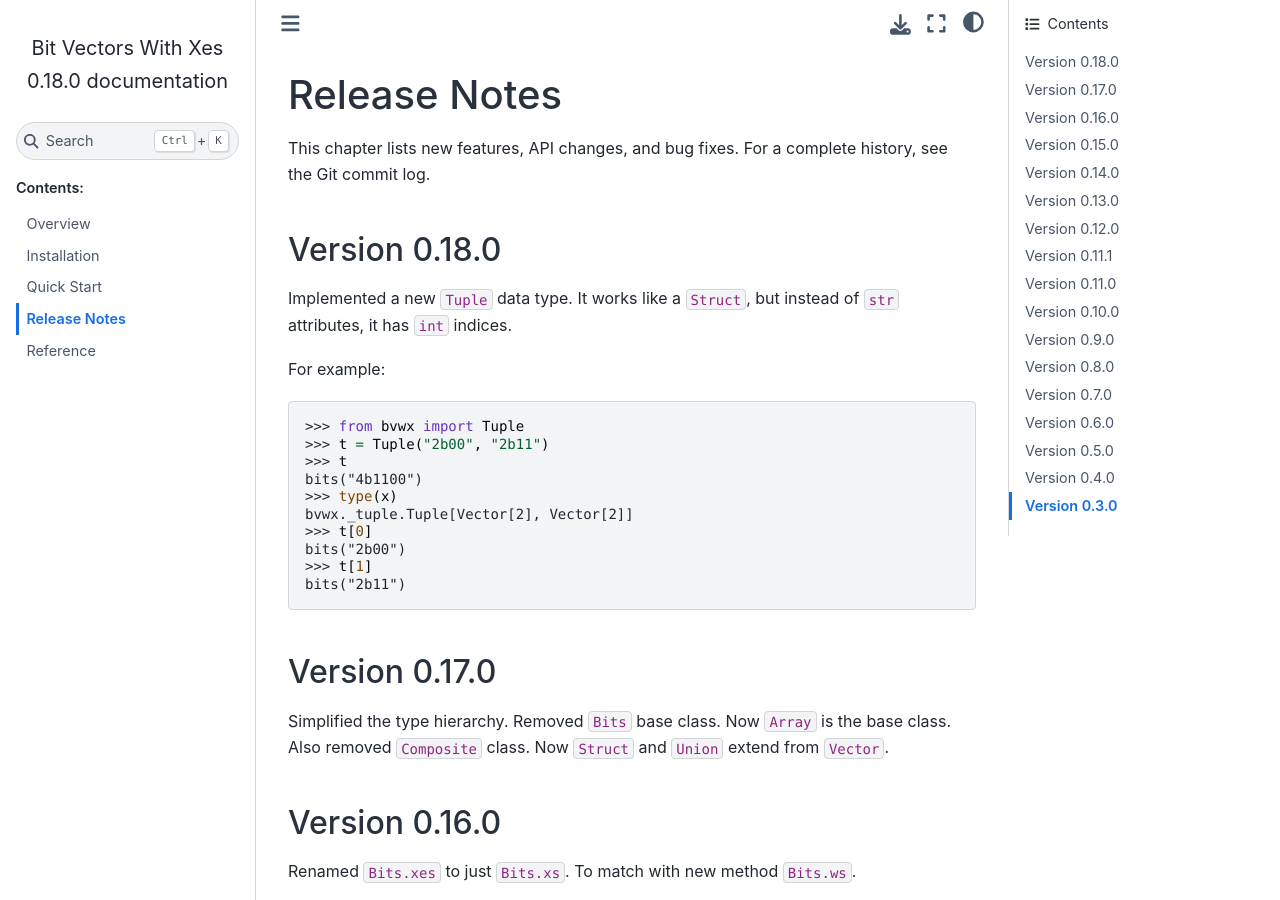
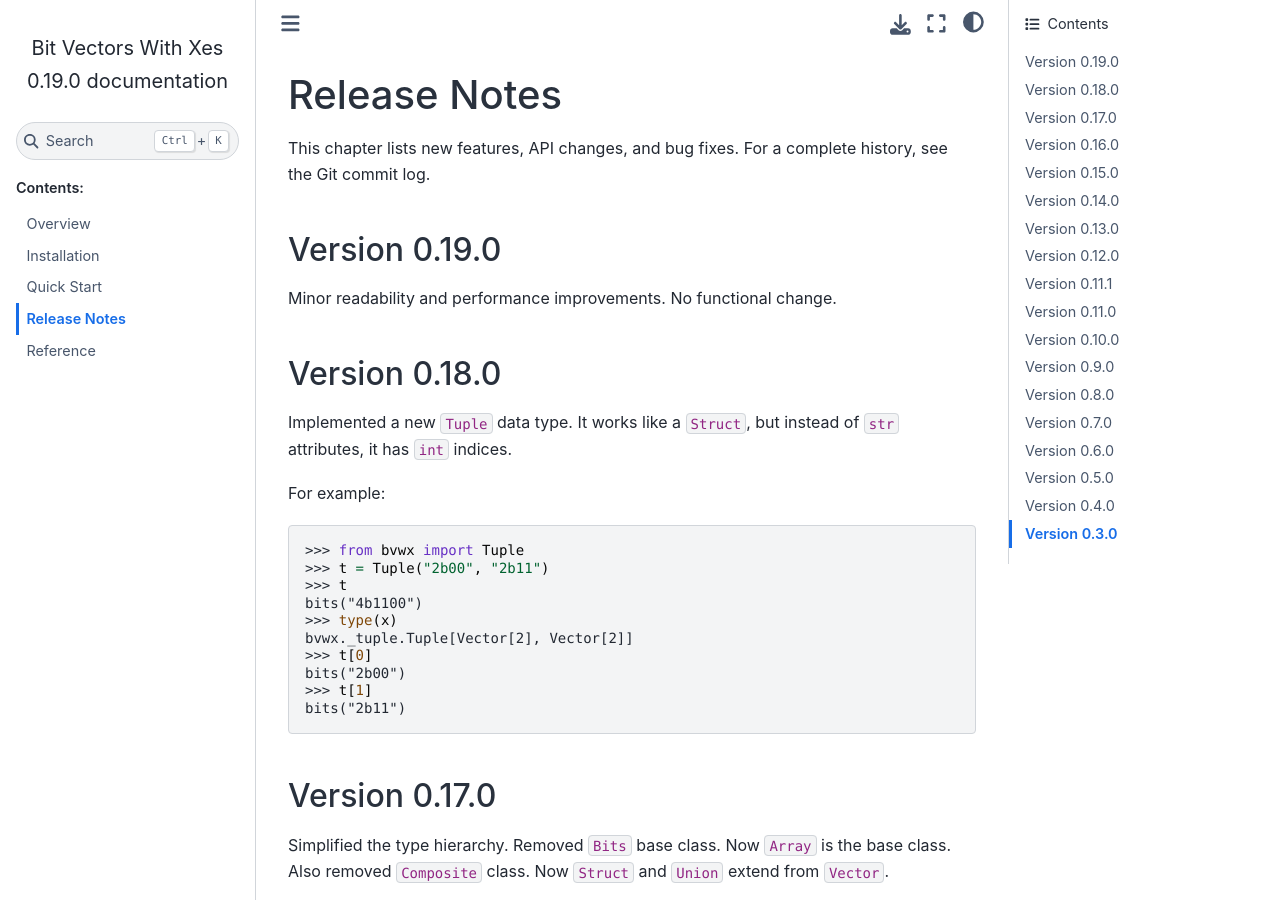
Before and after one commit to cjdrake/bvwx, a Sphinx documentation site: the page built from doc/source/release_notes.rst, in a window 1280 px wide and 900 px high. Built offline with Sphinx 7.4.7 and the Sphinx Book theme 1.1.4, drawn with Linux system fonts in a browser that asks for light colours.

Commit message:
Release 0.19.0

```diff
--- a/doc/source/release_notes.rst
+++ b/doc/source/release_notes.rst
@@ -6,6 +6,13 @@
 
 This chapter lists new features, API changes, and bug fixes.
 For a complete history, see the Git commit log.
+
+
+Version 0.19.0
+==============
+
+Minor readability and performance improvements.
+No functional change.
 
 
 Version 0.18.0
--- a/pyproject.toml
+++ b/pyproject.toml
@@ -1,6 +1,6 @@
 [project]
 name = "bvwx"
-version = "0.18.0"
+version = "0.19.0"
 description = "Bit Vectors With Xes"
 readme = "README.md"
 
```
Also changed, not shown: 1 other file.
